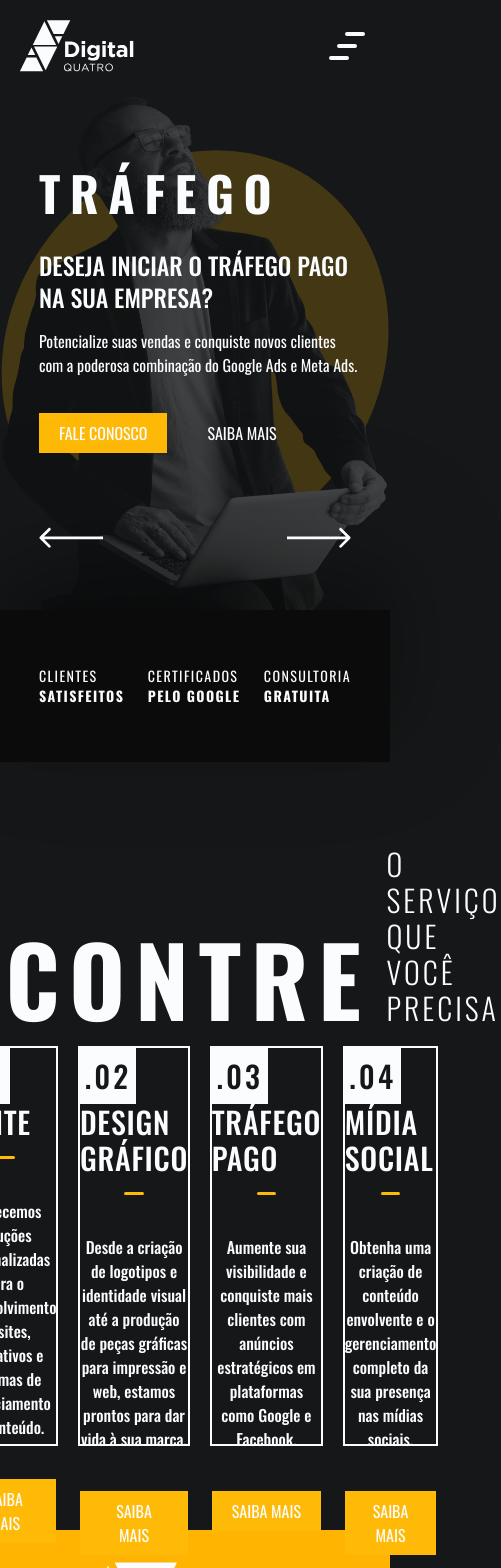
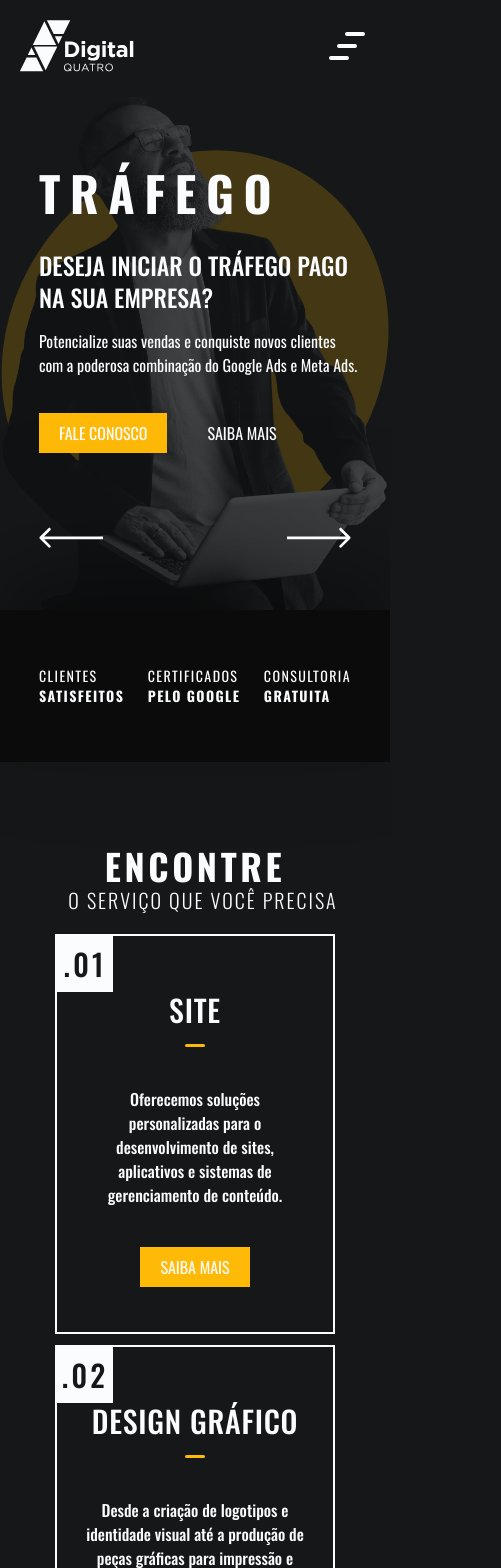
Before and after one commit to inacio-dev/digital-quatro, a Next.js app: page / in a window 390 px wide. Shown: the top 1568 px of the page, 501 px wide, since content can reach past the window. Built offline with nearby package versions, Linux system fonts and the light colour scheme.

Commit message:
fix: full responsived

```diff
--- /dev/null
+++ b/src/arrays/banners.ts
@@ -0,0 +1,70 @@
+export const banners = [
+  {
+    id: 0,
+    name: 'DESIGN',
+    leftBanner: 'ADQUIRA UM SITE TOTALMENTE PERSONALIZADO PARA VOCÊ.',
+    image: '/person-8.png',
+    title: 'DESEJA TRANFORMAR SUA IDENTIDADE VISUAL EM ALGO EXCLUSIVO?',
+    description:
+      'Obtenha o que há de melhor em Design Gráfico com nossos serviços únicos e completos para mídias sociais, sites, vídeos e muito mais.',
+    details: {
+      1.0: 'IDENTIDADE VISUAL',
+      1.1: 'COMPLETA',
+      2.0: 'DESIGN',
+      2.1: 'EXCLUSIVO',
+      3.0: 'CONSULTORIA',
+      3.1: 'GRATUITA'
+    }
+  },
+  {
+    id: 1,
+    name: 'TRÁFEGO',
+    leftBanner: 'INCREMENTE O DESIGN DA SUA EMPRESA',
+    image: '/person-6.png',
+    title: 'DESEJA INICIAR O TRÁFEGO PAGO NA SUA EMPRESA?',
+    description:
+      'Potencialize suas vendas e conquiste novos clientes com a poderosa combinação do Google Ads e Meta Ads.',
+    details: {
+      1.0: 'CLIENTES',
+      1.1: 'SATISFEITOS',
+      2.0: 'CERTIFICADOS',
+      2.1: 'PELO GOOGLE',
+      3.0: 'CONSULTORIA',
+      3.1: 'GRATUITA'
+    }
+  },
+  {
+    id: 2,
+    name: 'SOCIAL',
+    leftBanner: 'ALCANCE NOVOS CLIENTES COM TRÁFEGO PAGO',
+    image: '/person-2.png',
+    title: 'DESEJA ELEVAR O PATAMAR DAS SUAS REDES SOCIAIS?',
+    description:
+      'Monitoramento de redes sociais, criação e edição de imagem ou vídeo, relatórios de performance e muito mais.',
+    details: {
+      1.0: 'AGENDAMENTO',
+      1.1: 'DE PUBLICAÇÕES',
+      2.0: 'ACOMPANHAMENTO',
+      2.1: 'EXCLUSIVO',
+      3.0: 'CONSULTORIA',
+      3.1: 'GRATUITA'
+    }
+  },
+  {
+    id: 3,
+    name: 'SITE',
+    leftBanner: 'OBTENHA COMUNICAÇÃO AMPLA EM MÍDIAS SOCIAIS.',
+    image: '/person-7.png',
+    title: 'DESEJA UM SITE COMPLETO PARA ATINGIR SEUS OBJETIVOS?',
+    description:
+      'Adquira landing pages de alta conversão, sites para e-commerce, serviços de manutenção e muito mais, tudo com desenvolvimento do zero e programadores altamente qualificados.',
+    details: {
+      1.0: 'PÁGINAS',
+      1.1: 'OTIMIZADAS',
+      2.0: 'DESENVOLVIMENTO',
+      2.1: 'COMPLETO',
+      3.0: 'CONSULTORIA',
+      3.1: 'GRATUITA'
+    }
+  }
+]
--- /dev/null
+++ b/src/arrays/services.ts
@@ -0,0 +1,26 @@
+export const services = [
+  {
+    id: '1',
+    title: 'SITE',
+    description:
+      'Oferecemos soluções personalizadas para o desenvolvimento de sites, aplicativos e sistemas de gerenciamento de conteúdo.'
+  },
+  {
+    id: '2',
+    title: 'DESIGN GRÁFICO',
+    description:
+      'Desde a criação de logotipos e identidade visual até a produção de peças gráficas para impressão e web, estamos prontos para dar vida à sua marca.'
+  },
+  {
+    id: '3',
+    title: 'TRÁFEGO PAGO',
+    description:
+      'Aumente sua visibilidade e conquiste mais clientes com anúncios estratégicos em plataformas como Google e Facebook.'
+  },
+  {
+    id: '4',
+    title: 'MÍDIA SOCIAL',
+    description:
+      'Obtenha uma criação de conteúdo envolvente e o gerenciamento completo da sua presença nas mídias sociais.'
+  }
+]
--- a/src/components/About.tsx
+++ b/src/components/About.tsx
@@ -18,20 +18,20 @@ export default function About() {
   return (
     <div
       id="about"
-      className="flex w-full items-center justify-between px-[18%] py-[9vh] text-slate-light-1"
+      className="flex w-full items-center justify-center px-[18%] py-[9vh] text-slate-light-1 lg:justify-between"
     >
-      <OrbitEllipseMiddle className="absolute left-0 -z-10 object-cover" />
-      <OrbitEllipseMiddle className="absolute right-0 -z-10 rotate-180" />
+      <OrbitEllipseMiddle className="absolute left-0 -z-10 hidden object-cover lg:flex" />
+      <OrbitEllipseMiddle className="absolute right-0 -z-10 hidden rotate-180 lg:flex" />
 
       <div>
-        <div className="flex items-center justify-center">
+        <div className="-ml-[20%] flex items-center justify-center">
           <LogoShort />
-          <div className="flex items-center justify-center text-6xl">
+          <div className="flex flex-col items-center justify-center text-4xl lg:flex-row lg:text-6xl">
             <h1 className="flex font-semibold tracking-widest">Sobre</h1>
             <h1 className="pl-3 font-light text-brand-yellow">a Digital</h1>
           </div>
         </div>
-        <div className="space-y-8 pl-[20%]">
+        <div className="space-y-8 lg:pl-[20%]">
           <p className="max-w-md">
             Ei, que bom que você chegou à nossa agência de marketing digital! Nós somos as pessoas
             que podem ajudar sua empresa a crescer online. Com uma pitada de criatividade e muita
@@ -77,6 +77,7 @@ export default function About() {
         alt={''}
         height={0}
         quality={100}
+        className="hidden lg:flex"
       />
     </div>
   )
--- /dev/null
+++ b/src/components/Opening.tsx
@@ -0,0 +1,19 @@
+import { useRouter } from 'next/router'
+import { useEffect, useState } from 'react'
+import Banner from './Banner'
+
+export default function Opening() {
+  const [bannerId, setBannerId] = useState(1)
+  const router = useRouter()
+  const { model } = router.query
+
+  useEffect(() => {
+    model && setBannerId(Number(model))
+  }, [model])
+
+  return (
+    <div className="flex w-full flex-col text-slate-light-1 lg:pt-0">
+      <Banner id={bannerId} setBannerId={setBannerId} />
+    </div>
+  )
+}
--- a/src/components/Services.tsx
+++ b/src/components/Services.tsx
@@ -1,90 +1,36 @@
+import { services } from '@/arrays/services'
+
 export default function Services() {
   return (
     <div
       id="services"
       className="flex w-full flex-col items-center justify-center space-y-[5%] py-[10vh] text-slate-light-1"
     >
-      <div className="flex items-end space-x-4">
-        <h1 className="text-8xl font-bold tracking-widest">ENCONTRE</h1>
-        <h2 className="text-3xl font-light tracking-widest">O SERVIÇO QUE VOCÊ PRECISA</h2>
+      <div className="flex flex-col items-center space-x-4 lg:flex-row lg:items-end">
+        <h1 className="text-4xl font-bold tracking-widest lg:text-8xl">ENCONTRE</h1>
+        <h2 className="text-xl font-light tracking-widest lg:text-3xl">
+          O SERVIÇO QUE VOCÊ PRECISA
+        </h2>
       </div>
 
-      <div className="flex w-full items-center justify-center space-x-[5%] font-medium">
-        <div className="h-[400px] w-[280px] border-2 border-slate-light-1">
+      <div className="flex w-full flex-col items-center justify-center space-y-[3%] font-medium lg:flex-row lg:space-y-0 lg:space-x-[5%]">
+        {services.map((service, index) => (
+          <div key={index} className="h-[400px] w-[280px] border-2 border-slate-light-1">
             <div className="flex h-14 w-14 items-center justify-center self-baseline bg-slate-light-1 text-3xl tracking-widest text-slate-dark-1">
-            .01
+              {Number(service.id) < 10 ? <>.0{service.id}</> : <>.{service.id}</>}
             </div>
 
             <div className="flex flex-col items-center justify-center space-y-10">
               <div className="flex flex-col items-center justify-center space-y-4">
-              <h1 className="text-3xl tracking-wide">SITE</h1>
+                <h1 className="text-3xl tracking-wide">{service.title}</h1>
                 <hr className="h-[3px] w-[5vw] rounded border-0 bg-brand-yellow"></hr>
               </div>
 
-            <p className="max-w-[220px] text-center">
-              Oferecemos soluções personalizadas para o desenvolvimento de sites, aplicativos e
-              sistemas de gerenciamento de conteúdo.
-            </p>
+              <p className="max-w-[220px] text-center">{service.description}</p>
               <button className="bg-brand-yellow py-2 px-5 font-normal">SAIBA MAIS</button>
             </div>
           </div>
-
-        <div className="h-[400px] w-[280px] border-2 border-slate-light-1">
-          <div className="flex h-14 w-14 items-center justify-center self-baseline bg-slate-light-1 text-3xl tracking-widest text-slate-dark-1">
-            .02
-          </div>
-
-          <div className="flex flex-col items-center justify-center space-y-10">
-            <div className="flex flex-col items-center justify-center space-y-4">
-              <h1 className="text-3xl tracking-wide">DESIGN GRÁFICO</h1>
-              <hr className="h-[3px] w-[5vw] rounded border-0 bg-brand-yellow"></hr>
-            </div>
-
-            <p className="max-w-[220px] text-center">
-              Desde a criação de logotipos e identidade visual até a produção de peças gráficas para
-              impressão e web, estamos prontos para dar vida à sua marca.
-            </p>
-            <button className="bg-brand-yellow py-2 px-5 font-normal">SAIBA MAIS</button>
-          </div>
-        </div>
-
-        <div className="h-[400px] w-[280px] border-2 border-slate-light-1">
-          <div className="flex h-14 w-14 items-center justify-center self-baseline bg-slate-light-1 text-3xl tracking-widest text-slate-dark-1">
-            .03
-          </div>
-
-          <div className="flex flex-col items-center justify-center space-y-10">
-            <div className="flex flex-col items-center justify-center space-y-4">
-              <h1 className="text-3xl tracking-wide">TRÁFEGO PAGO</h1>
-              <hr className="h-[3px] w-[5vw] rounded border-0 bg-brand-yellow"></hr>
-            </div>
-
-            <p className="max-w-[220px] text-center">
-              Aumente sua visibilidade e conquiste mais clientes com anúncios estratégicos em
-              plataformas como Google e Facebook.
-            </p>
-            <button className="bg-brand-yellow py-2 px-5 font-normal">SAIBA MAIS</button>
-          </div>
-        </div>
-
-        <div className="h-[400px] w-[280px] border-2 border-slate-light-1">
-          <div className="flex h-14 w-14 items-center justify-center self-baseline bg-slate-light-1 text-3xl tracking-widest text-slate-dark-1">
-            .04
-          </div>
-
-          <div className="flex flex-col items-center justify-center space-y-10">
-            <div className="flex flex-col items-center justify-center space-y-4">
-              <h1 className="text-3xl tracking-wide">MÍDIA SOCIAL</h1>
-              <hr className="h-[3px] w-[5vw] rounded border-0 bg-brand-yellow"></hr>
-            </div>
-
-            <p className="max-w-[220px] text-center">
-              Obtenha uma criação de conteúdo envolvente e o gerenciamento completo da sua presença
-              nas mídias sociais.
-            </p>
-            <button className="bg-brand-yellow py-2 px-5 font-normal">SAIBA MAIS</button>
-          </div>
-        </div>
+        ))}
       </div>
     </div>
   )
--- a/src/pages/index.tsx
+++ b/src/pages/index.tsx
@@ -1,6 +1,6 @@
 import About from '@/components/About'
-import Banners from '@/components/Banners'
 import Contact from '@/components/Contact'
+import Opening from '@/components/Opening'
 import Raise from '@/components/Raise'
 import Services from '@/components/Services'
 import Head from 'next/head'
@@ -15,11 +15,11 @@ export default function Home() {
         <link rel="icon" href="/favicon.ico" />
       </Head>
       <main className="flex w-full flex-col items-center justify-center">
-        <Banners />
+        <Opening />
         <Raise />
         <Services />
-        {/* <About />
-        <Contact /> */}
+        <About />
+        <Contact />
       </main>
     </>
   )
```
Also changed, not shown: src/components/Banner.tsx (renamed from src/components/Banners.tsx, +37 -20 lines), src/components/Contact.tsx (+14 -8 lines). Lines whose indentation alone changed are shown as unchanged.
